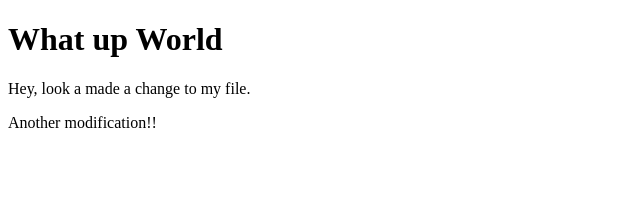
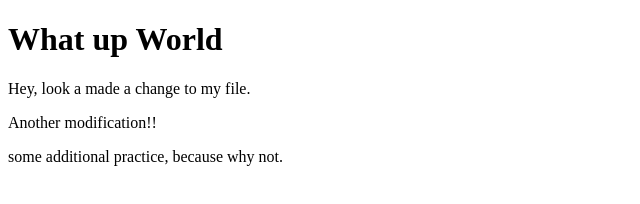
Before and after one commit to KevinKra/git-test, a plain HTML site: page index.html in a window 1280 px wide. Shown: the whole page, without its empty margins (0-640 px from the left). Drawn offline with Linux system fonts and the light colour scheme.

Commit message:
fourth commit

```diff
--- a/index.html
+++ b/index.html
@@ -8,5 +8,6 @@
     <h1>What up World</h1>
     <p>Hey, look a made a change to my file.</p>
     <p>Another modification!!</p>
+    <p>some additional practice, because why not.</p>
   </body>
 </html>
```
